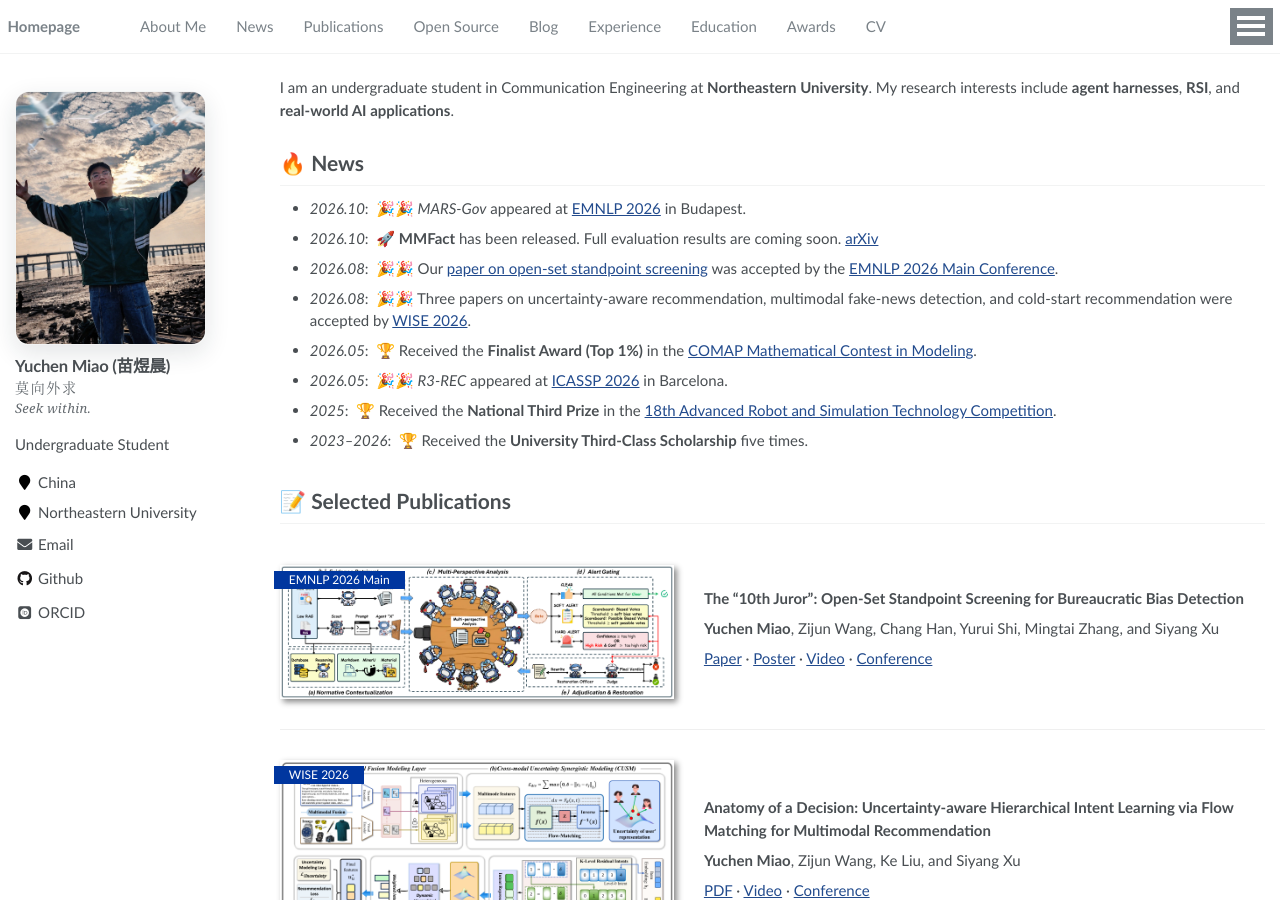
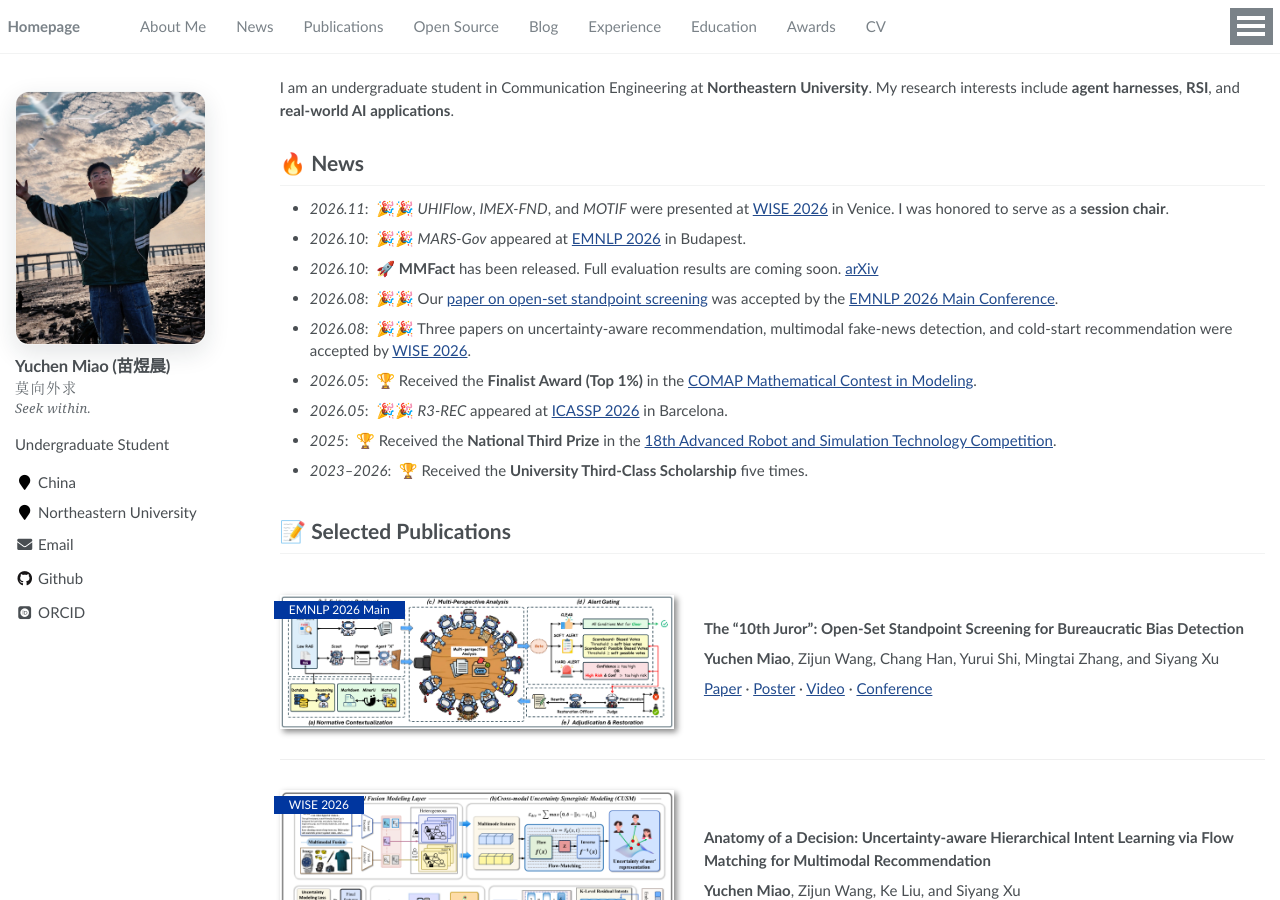
Before and after one commit to yuchenmiao04/yuchenmiao04.github.io, a Jekyll site: the page built from _pages/about.md, in a window 1280 px wide and 900 px high. Built offline with Jekyll 4.4.1, drawn with Linux system fonts in a browser that asks for light colours; some web fonts are replaced; formulas are drawn with MathJax 3.

Commit message:
Add WISE 2026 presentations and session chair news

```diff
--- a/_pages/about.md
+++ b/_pages/about.md
@@ -16,6 +16,7 @@
 
 # 🔥 News
 
+- *2026.11*: &nbsp;🎉🎉 *UHIFlow*, *IMEX-FND*, and *MOTIF* were presented at [WISE 2026](https://conferences.sigappfr.org/wise2026/) in Venice. I was honored to serve as a **session chair**.
 - *2026.10*: &nbsp;🎉🎉 *MARS-Gov* appeared at [EMNLP 2026](https://2026.emnlp.org/) in Budapest.
 - *2026.10*: &nbsp;🚀 **MMFact** has been released. Full evaluation results are coming soon. [arXiv](https://arxiv.org/abs/2610.34162)
 - *2026.08*: &nbsp;🎉🎉 Our [paper on open-set standpoint screening](https://aclanthology.org/2026.emnlp-main.547/) was accepted by the [EMNLP 2026 Main Conference](https://2026.emnlp.org/).
```
